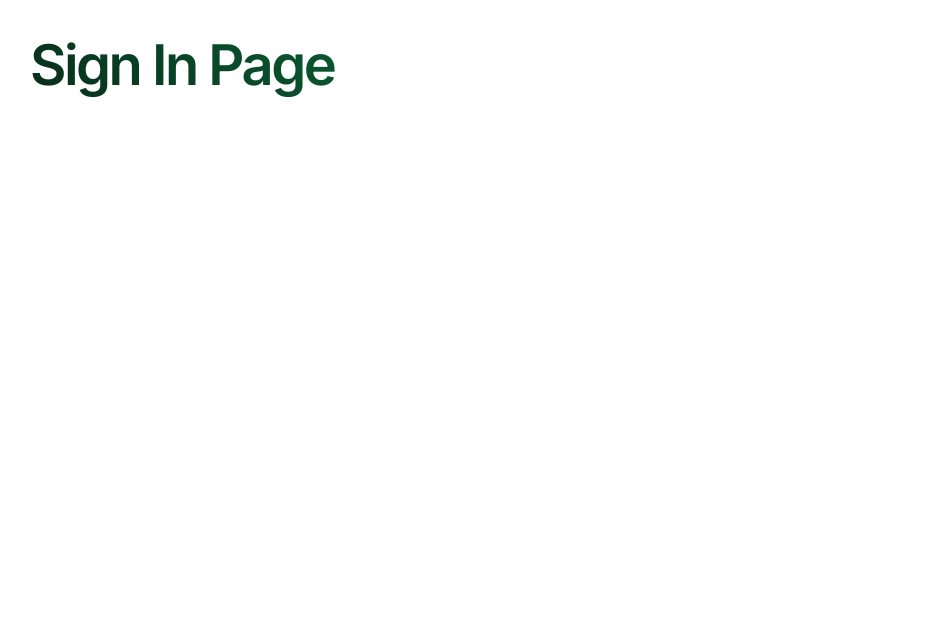
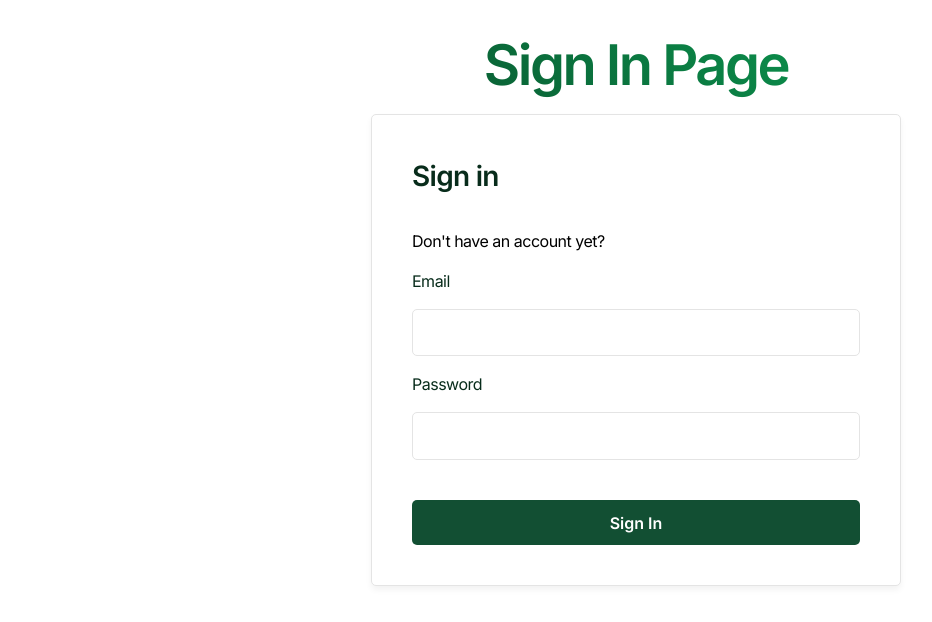
Before and after one commit to Rayzor8/supabase-auth-scrm, a React (Vite) app: page / in a window 1280 px wide. Shown: the top 622 px of the page, without its empty margins (4-936 px from the left). Built offline with nearby package versions, Linux system fonts and the light colour scheme; no server answers.

Commit message:
feat: create ui sign in form

```diff
--- a/src/components/dashboard/add-form.tsx
+++ b/src/components/dashboard/add-form.tsx
@@ -67,7 +67,7 @@ export default function AddForm({ metrics }: AddformProps) {
   };
 
   return (
-    <div className="form-container">
+    <div className="add-form-container">
       <form
         aria-label="Add new sales deal"
         aria-describedby="form-description"
--- a/src/context/auth-context.tsx
+++ b/src/context/auth-context.tsx
@@ -1,29 +1,40 @@
 import { useEffect, useState, type ReactNode } from "react";
 import { AuthContext } from "../hooks/useAuth";
 import supabase from "../supabase-client";
+import { type AuthContextType } from "../hooks/useAuth";
 
 type AuthProviderProps = {
   children: ReactNode;
 };
 
 export const AuthContextProvider = ({ children }: AuthProviderProps) => {
-  const [session, setSession] = useState<string | null | undefined>(null);
+  const [session, setSession] = useState<
+    AuthContextType["session"] | null | undefined
+  >(null);
 
   useEffect(() => {
     async function getInitialSession() {
       try {
-        const data = await supabase.auth.getSession();
-        console.log(data);
+        const { data, error } = await supabase.auth.getSession();
+        if (error) {
+          throw error;
+        }
+        if (data.session) {
+          setSession(data.session);
+        }
       } catch (error) {
-        console.log(error);
+        console.log("error getting session", error);
       }
     }
 
     getInitialSession();
+
+    supabase.auth.onAuthStateChange((_event, session) => {
+      setSession(session);
+      console.log("sesion changed", session);
+    });
   }, []);
   return (
-    <AuthContext.Provider value={{ session, setSession }}>
-      {children}
-    </AuthContext.Provider>
+    <AuthContext.Provider value={{ session }}>{children}</AuthContext.Provider>
   );
 };
--- a/src/hooks/useAuth.ts
+++ b/src/hooks/useAuth.ts
@@ -1,8 +1,7 @@
 import { createContext, useContext } from "react";
-
-type AuthContextType = {
-  session: string | null | undefined;
-  setSession: React.Dispatch<React.SetStateAction<string | null | undefined>>;
+import { type Session } from "@supabase/supabase-js";
+export type AuthContextType = {
+  session: Session | null | undefined;
 };
 
 export const AuthContext = createContext<AuthContextType | null>(null);
--- a/src/index.css
+++ b/src/index.css
@@ -1,10 +1,10 @@
-@import url("https://fonts.googleapis.com/css2?family=Inter:wght@400;600&display=swap");
+@import url('https://fonts.googleapis.com/css2?family=Inter:wght@400;600&display=swap');
 
 :root {
-  font-family: "Inter", sans-serif;
+  font-family: 'Inter', sans-serif;
   line-height: 1.5;
   font-weight: 400;
-  letter-spacing: -0.5px; /* makes letters closer together */
+  letter-spacing: -0.5px;
   color-scheme: light dark;
   color: black;
   background-color: white;
@@ -14,28 +14,13 @@
   -moz-osx-font-smoothing: grayscale;
 }
 
-button,
-input,
-textarea,
-select {
-  font-family: inherit; /* Ensure UI elements inherit Inter */
+button, input, textarea, select {
+  font-family: inherit;
 }
 
 h2 {
-  letter-spacing: -0.7px; /* Extra tightening for headings */
+  letter-spacing: -0.7px;
   font-weight: 400;
-  color: #082c1b;
-  margin: 0;
-  padding: 1rem;
-}
-
-h1 {
-  letter-spacing: -0.7px; /* Extra tightening for headings */
-  font-weight: 600;
-  color: white;
-  margin: 10px;
-  display: flex;
-  align-items: center;
 }
 
 header {
@@ -46,25 +31,34 @@ header {
   left: 0;
   right: 0;
   padding: 2rem 0;
-  height: 2rem;
+  height: 3.6rem;
   display: flex;
   flex-direction: column;
+  box-shadow: 0 2px 4px rgba(0, 0, 0, 0.1);
+}
+
+header h1 {
+  letter-spacing: -0.7px;
+  font-weight: 600;
+  color: white;
+  margin: 10px 10px 2px 10px;
+  display: flex;
+  justify-content: center;
   align-items: center;
-  justify-content: center;
+  font-size: 1.8rem;
 }
 
 .dashboard-wrapper {
   display: flex;
   flex-direction: column;
   height: 100vh;
-  margin: 0;
 }
 
 .chart-container {
   width: 90%;
   height: 65vh;
   background-color: #f9f9f9;
-  margin: 6.5rem auto 7px auto;
+  margin: 8.5rem auto 7px auto;
   padding: 0 10px 20px 10px;
   position: relative;
   overflow: hidden;
@@ -75,17 +69,23 @@ header {
   flex-grow: 1;
 }
 
-.form-container {
-  background-color: #f9f9f9;
+.chart-container h2 {
+  margin: 0;
+  padding: 1rem;
+  color: #082c1b;
+}
+
+.add-form-container {
+  background-color: #ffffff;
   width: 90%;
   border-radius: 5px;
-  margin: 5px auto 1rem auto;
+  margin: 5px auto 20px auto;
   padding: 8px;
   border: 1px solid #e4e4e4;
   flex-shrink: 0;
 }
 
-form {
+.add-form-container form {
   display: flex;
   justify-content: center;
   gap: 40px;
@@ -99,17 +99,26 @@ label {
 }
 
 button {
-  padding: 7px;
   border-radius: 5px;
   cursor: pointer;
+  border: none;
+}
+
+form button {
+  padding: 4px 8px;
   background-color: #124f33;
   color: rgb(255, 255, 255);
   width: 100px;
   transition: background-color 0.2s ease;
 }
 
-button:hover {
+form button:hover {
   background-color: #187c49;
+}
+
+form button:disabled {
+  background-color: #6c757d;
+  cursor: not-allowed;
 }
 
 .amount-input {
@@ -117,12 +126,16 @@ button:hover {
   margin-left: 2px;
   background-color: #ffffff;
   color: black;
+  border-radius: 5px;
+  border: 1px solid grey;
 }
 
 select {
+  border-radius: 5px;
   margin-left: 5px;
   background-color: #ffffff;
   color: black;
+  border: 1px solid grey;
 }
 
 select:disabled,
@@ -142,20 +155,122 @@ input:disabled {
   border: 0;
 }
 
-.error-message {
-  color: white;
-  background-color: #dc3545;
+.sign-form-error-message {
+  color: #dc3545;
   border-radius: 4px;
   text-align: center;
-  font-size: 14px;
 }
 
-.success-message {
+/* Signin/Signup Form styles */
+.sign-form-container {
+  max-width: 28rem;
+  margin: 0 auto;
+  padding: 2.5rem;
+  border: 1px solid #e4e4e4;
+  border-radius: 5px;
+  background: white;
+  box-shadow: 0 4px 6px rgba(0, 0, 0, 0.05);
+  transition: transform 0.2s ease, box-shadow 0.2s ease;
+}
+
+.sign-form-container:hover {
+  transform: translateY(-2px);
+  box-shadow: 0 6px 12px rgba(0, 0, 0, 0.08);
+}
+
+.sign-form-container h2 {
+  font-weight: 600;
+  font-size: 1.75rem;
+  padding-bottom: 1rem;
+  margin: 0;
+  color: #082c1b;
+}
+
+.sign-form-container .form-link {
+  color: #187c49;
+  text-decoration: none;
+  cursor: pointer;
+  font-weight: 600;
+  transition: all 0.2s ease;
+  padding-bottom: 1px;
+  border-bottom: 1px solid transparent;
+}
+
+.sign-form-container .form-link:hover {
+  color: #124f33;
+}
+
+.sign-form-container .form-input {
+  width: 100%;
+  margin: 1rem 0;
+  padding: 0.8rem 1rem;
+  border: 1.5px solid #e4e4e4;
+  border-radius: 5px;
+  font-size: 1rem;
+  font-weight: 400;
+  background-color: white;
+  color: #082c1b;
+  transition: border-color 0.2s ease, box-shadow 0.2s ease;
+  box-sizing: border-box;
+}
+
+.sign-form-container .form-input:focus {
+  outline: none;
+  border-color: #124f33;
+  box-shadow: 0 0 0 3px rgba(18, 79, 51, 0.1);
+}
+
+.sign-form-container fieldset {
+  border: 1.5px solid #e4e4e4;
+  border-radius: 5px;
+  padding: 0.6rem;
+}
+
+.sign-form-container .form-button {
+  width: 100%;
+  margin-top: 1.5rem;
+  padding: 0.8rem 1.2rem;
+  border-radius: 5px;
+  border: none;
+  font-size: 1rem;
+  font-weight: 600;
+  background-color: #124f33;
   color: white;
-  background-color: #3cb371;
-  border-radius: 4px;
+  cursor: pointer;
+  transition: background-color 0.2s ease, transform 0.1s ease;
+}
+
+.sign-form-container .form-button:hover {
+  background-color: #187c49;
+  transform: translateY(-1px);
+}
+
+.sign-form-container .form-button:active {
+  transform: translateY(0);
+}
+
+.sign-form-container .form-button:disabled {
+  background-color: #6c757d;
+  opacity: 0.7;
+  cursor: not-allowed;
+  transform: none;
+}
+
+.sign-form-container .radio-group {
+  display: flex;
+  justify-content: space-between;
+  /* gap: 1rem; */
+}
+
+.sign-form-container .radio-group label {
+  margin-left: 3.5rem;
+  flex: 1;
   text-align: center;
-  font-size: 14px;
+}
+
+.sign-form-container input {
+  margin-right: 0.5rem;
+  margin-top: 0;
 }
 
 /* landing header */
@@ -163,6 +278,7 @@ input:disabled {
 text-align: center;
 font-size: 3.5rem;
 line-height: 1.2;
+margin-bottom: 0.7rem;
 padding: 1.5rem 1rem 0.2rem;
 margin-top: 0;
 color: #082c1b;
--- a/src/routes/sign-in.tsx
+++ b/src/routes/sign-in.tsx
@@ -4,9 +4,67 @@ const Signin = () => {
   const { session } = useAuth();
   console.log(session);
   return (
-    <div>
+    <>
       <h1 className="landing-header">Sign In Page</h1>
-    </div>
+
+      <div className="sign-form-container">
+        <form
+          //action=
+          aria-label="Sign in form"
+          aria-describedby="form-description"
+        >
+          <div id="form-description" className="sr-only">
+            Use this form to sign in to your account. Enter your email and
+            password.
+          </div>
+
+          <h2 className="form-title">Sign in</h2>
+          <p>
+            Don't have an account yet?
+          </p>
+
+          <label htmlFor="email">Email</label>
+          <input
+            className="form-input"
+            type="email"
+            name="email"
+            id="email"
+            placeholder=""
+            required
+            aria-required="true"
+            //aria-invalid=
+            //aria-describedby=
+            //disabled=
+          />
+
+          <label htmlFor="password">Password</label>
+          <input
+            className="form-input"
+            type="password"
+            name="password"
+            id="password"
+            placeholder=""
+            required
+            aria-required="true"
+            //aria-invalid=
+            //aria-describedby=
+            //disabled=
+          />
+
+          <button
+            type="submit"
+            className="form-button"
+            //className=
+            //aria-busy=
+          >
+            Sign In
+            {/*'Signing in...' when pending*/}
+          </button>
+
+          {/* Error message */}
+        </form>
+      </div>
+    </>
   );
 };
 
```
